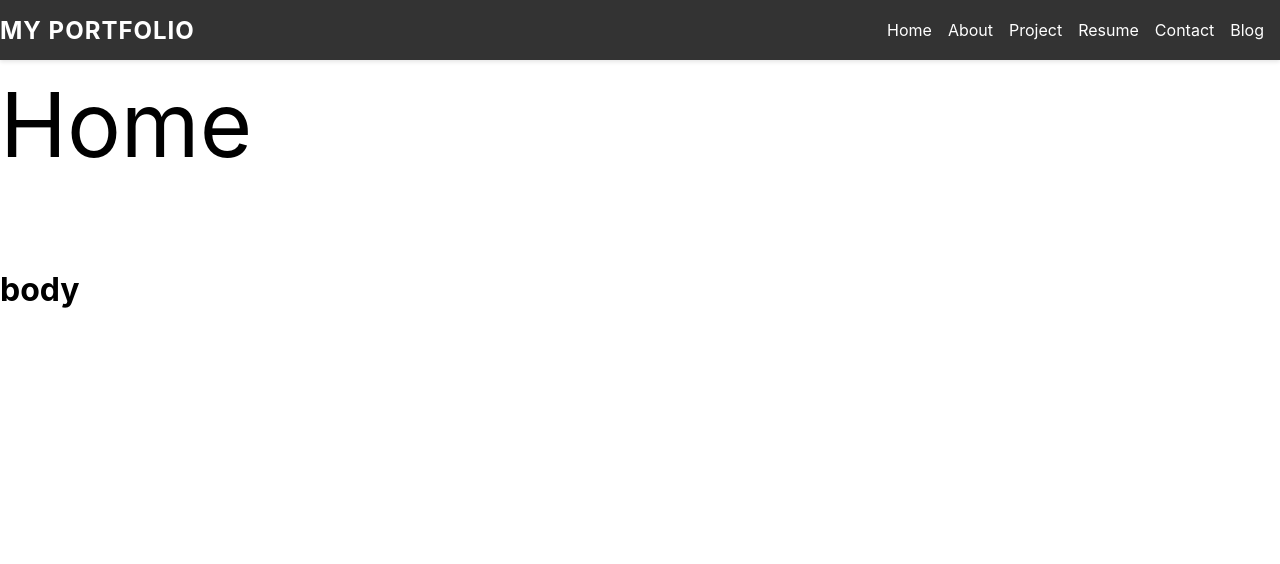
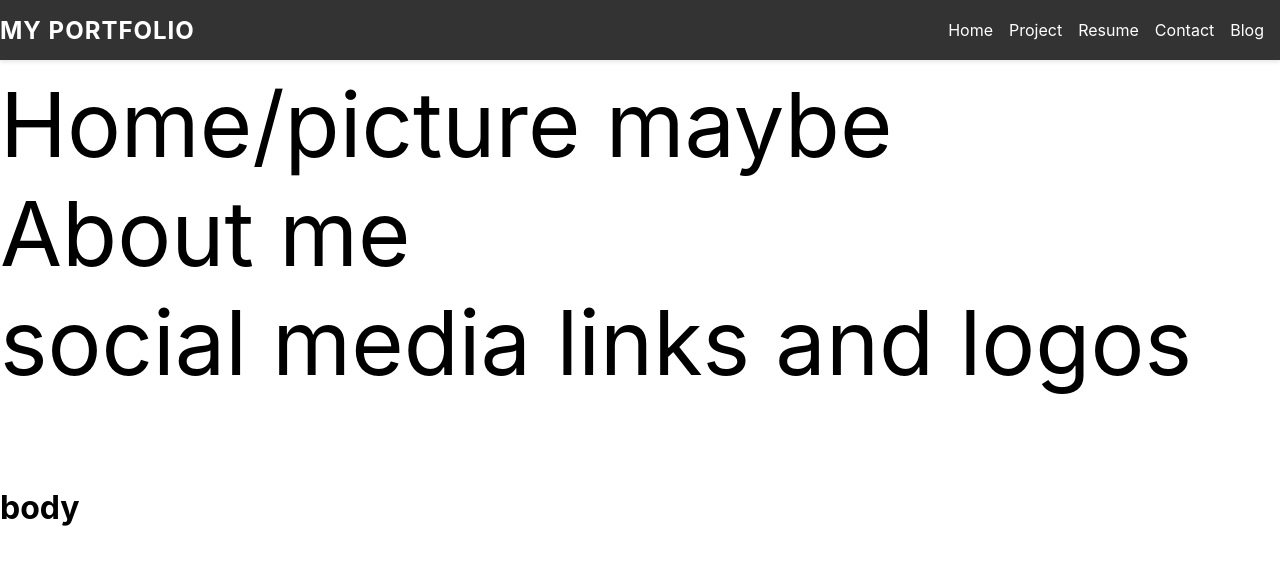
Before and after one commit to jmarcos00312/jm-portfolio, a React (Create React App) app: page / in a window 1280 px wide. Shown: the top 564 px of the page. Built offline with nearby package versions, Linux system fonts and the light colour scheme.

Commit message:
put ideas in home on what I want to put

```diff
--- a/src/App.js
+++ b/src/App.js
@@ -3,7 +3,6 @@ import React from 'react';
 import { BrowserRouter, Switch, Route } from 'react-router-dom';
 import Navbar from './Components/Navbar';
 import Home from './Pages/Home';
-import About from './Pages/About'
 import Project from './Pages/Project';
 import Resume from './Pages/Resume';
 import Contact from './Pages/Contact'
@@ -18,7 +17,6 @@ function App() {
           <Navbar />
           <Switch>
             <Route exact path="/" component={Home} />
-            <Route path="/about" component={About} />
             <Route path="/project" component={Project} />
             <Route path="/resume" component={Resume} />
             <Route path="/blog" component={Blog} />
--- a/src/Components/Navbar.js
+++ b/src/Components/Navbar.js
@@ -21,9 +21,6 @@ const Navbar = () => {
                     <Link to="/">Home</Link>
                 </li>
                 <li>
-                    <Link to="/about">About</Link>
-                </li>
-                <li>
                     <Link to="/project">Project</Link>
                 </li>
                 <li>
--- a/src/Pages/About.js
+++ /dev/null
@@ -1,11 +0,0 @@
-import React from 'react'
-import "../Styles/About.css"
-
-export default function About() {
-  return (
-    <div className="about-page">
-      Abasdasdasdout
-
-    </div>
-  )
-}
--- a/src/Pages/Home.js
+++ b/src/Pages/Home.js
@@ -4,7 +4,14 @@ import "../Styles/Home.css"
 export default function Home() {
   return (
     <div className="home-page">
-      Home
+      Home/picture maybe
+      <div>
+        About me
+      </div>
+
+      <div classname="social media and logos">
+        social media links and logos
+      </div>
     </div>
   )
 }
--- a/src/Styles/About.css
+++ /dev/null
@@ -1,5 +0,0 @@
-.about-page {
-    color: black;
-    font-size: 90px;
-    padding-top: 70px;
-}
```
